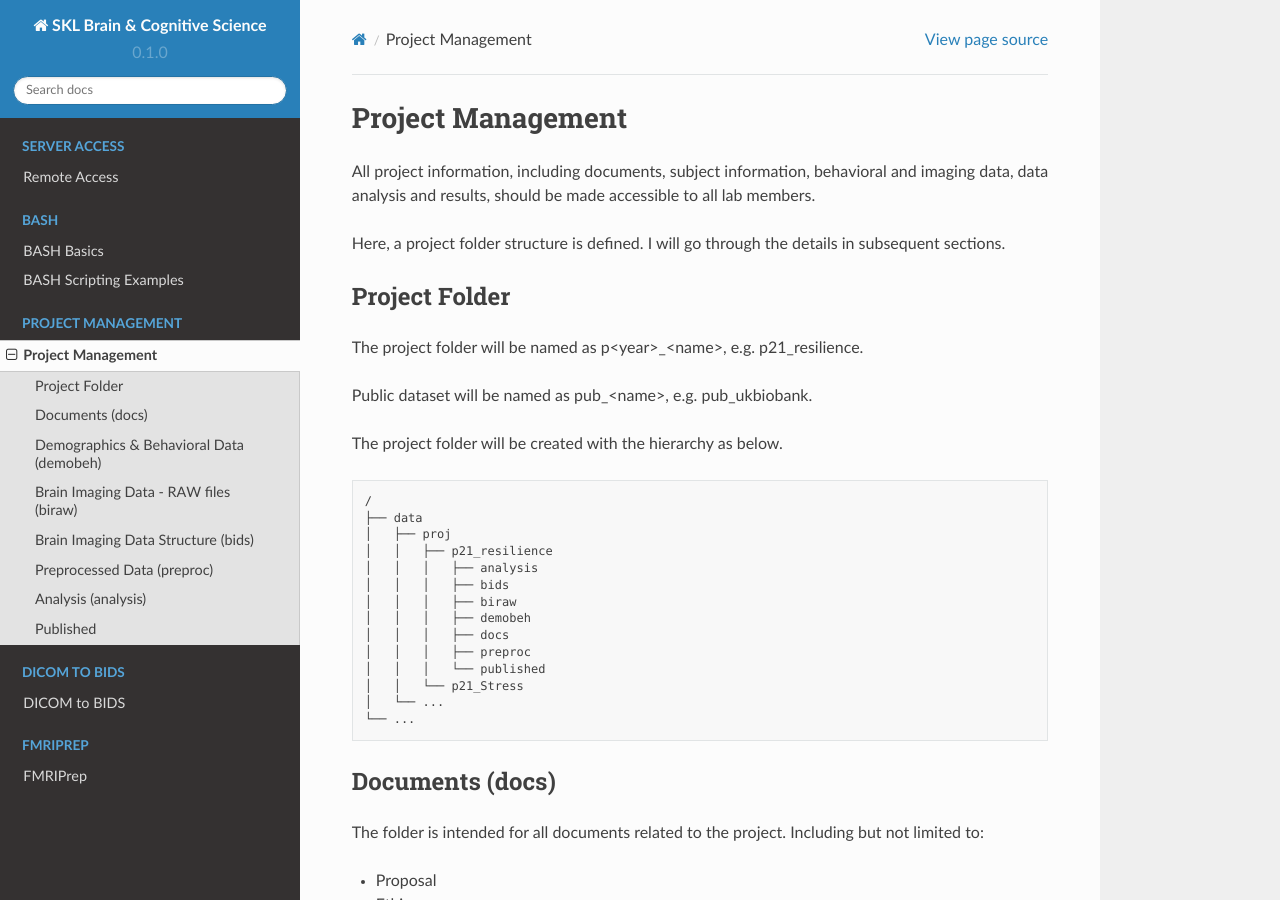
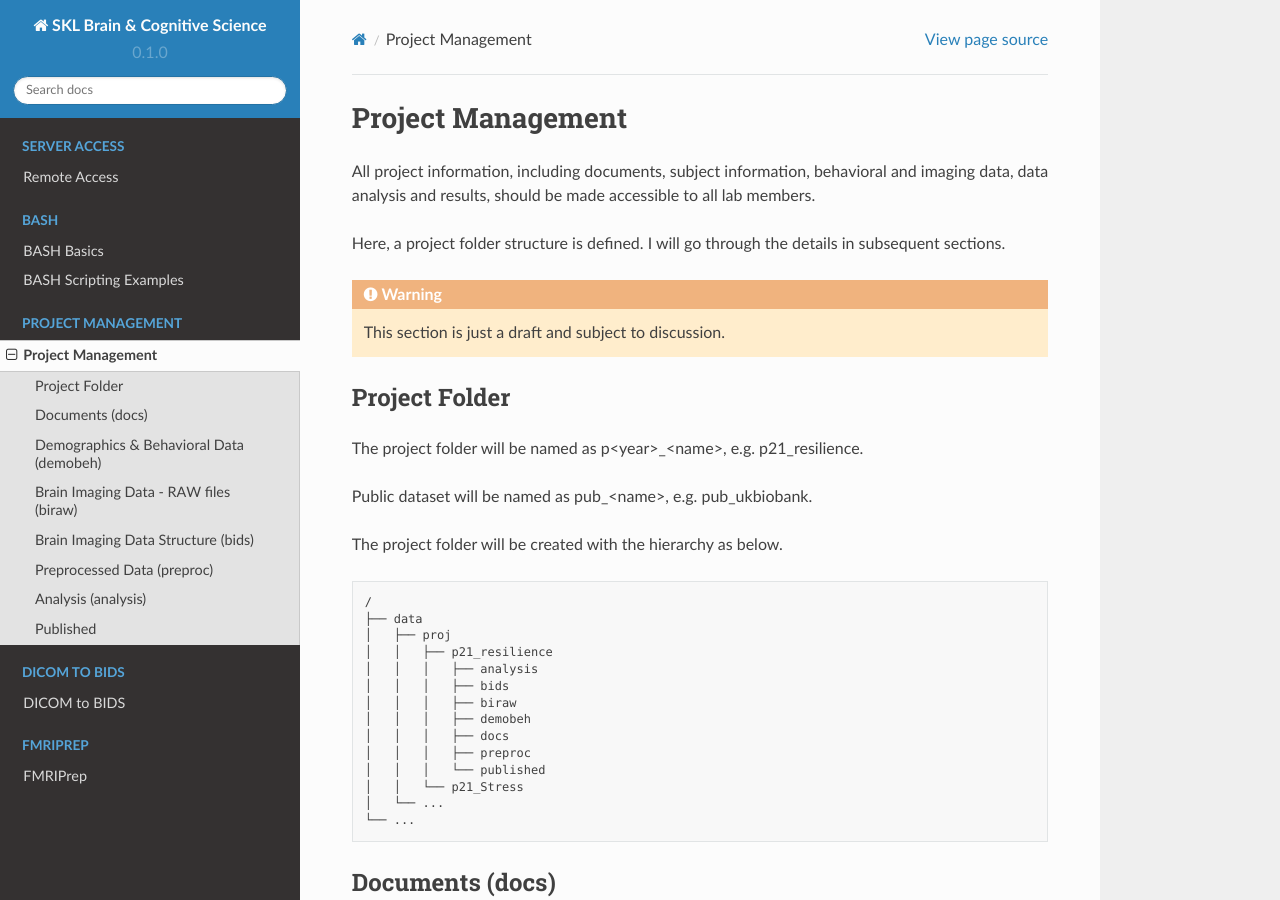
Before and after one commit to hkusklbcs/hkusklbcs, a Sphinx documentation site: the page built from docs/source/projman/projman.rst, in a window 1280 px wide and 900 px high. Built offline with Sphinx 7.4.7 and the Read the Docs theme 2.0.0, drawn with Linux system fonts in a browser that asks for light colours.

Commit message:
Update projman.rst

```diff
--- a/docs/source/projman/projman.rst
+++ b/docs/source/projman/projman.rst
@@ -5,6 +5,8 @@ All project information, including documents, subject information, behavioral an
 
 Here, a project folder structure is defined. I will go through the details in subsequent sections.
 
+.. warning::
+  This section is just a draft and subject to discussion.
 
 Project Folder
 **************
@@ -164,7 +166,6 @@ Analysis (analysis)
 *******************
 
 .. note::
-
   This section is just a recommendation.
 
   I understand that everyone has his/her own habit, but it's still better to follow some system,
```
